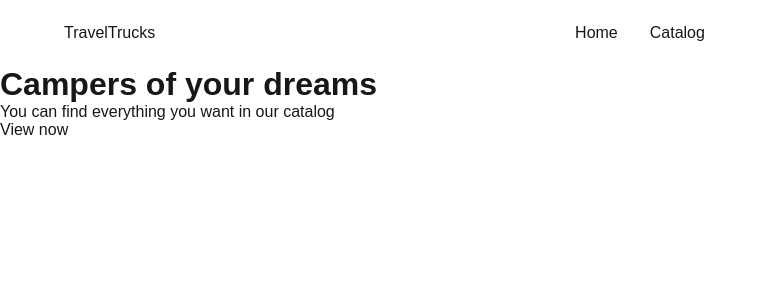
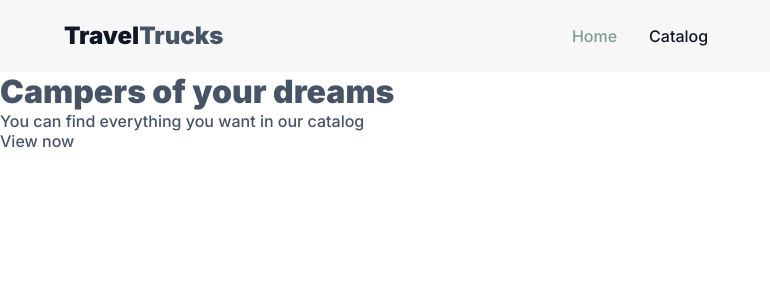
Before and after one commit to hekedebese/travel-trucks, a Next.js app: page / in a window 1280 px wide. Shown: the top 300 px of the page, without its empty margins (0-770 px from the left). Built offline with nearby package versions, Linux system fonts and the light colour scheme.

Commit message:
header css

```diff
--- a/app/globals.css
+++ b/app/globals.css
@@ -1,13 +1,17 @@
 :root {
-  --background: #ffffff;
-  --foreground: #171717;
-}
-
-@media (prefers-color-scheme: dark) {
-  :root {
-    --background: #0a0a0a;
-    --foreground: #ededed;
-  }
+  --main: #101828;
+  --text: #475467;
+  --white: #fff;
+  --inputs: #f7f7f7;
+  --badges: #f2f4f7;
+  --gray: #6c717b;
+  --gray-light: #dadde1;
+  --button: #e44848;
+  --button-hover: #d84343;
+  --rating: #ffc531;
+  --grey-green: #829b91;
+  --olive: #f0f1f1;
+  --green-hover: #6d7b75;
 }
 
 html {
@@ -24,9 +28,9 @@ body {
   min-height: 100%;
   display: flex;
   flex-direction: column;
-  color: var(--foreground);
-  background: var(--background);
-  font-family: Arial, Helvetica, sans-serif;
+  color: var(--text);
+  background: var(--white);
+  font-family: Inter, sans-serif;
   -webkit-font-smoothing: antialiased;
   -moz-osx-font-smoothing: grayscale;
 }
@@ -41,9 +45,3 @@ a {
   color: inherit;
   text-decoration: none;
 }
-
-@media (prefers-color-scheme: dark) {
-  html {
-    color-scheme: dark;
-  }
-}
--- a/app/layout.tsx
+++ b/app/layout.tsx
@@ -1,19 +1,17 @@
 import type { Metadata } from 'next';
-import { Geist, Geist_Mono } from 'next/font/google';
 import './globals.css';
 import React from 'react';
 import TanStackProvider from '@/components/TanStackProvider/TanStackProvider';
 
+import { Inter } from 'next/font/google';
+
 import Header from '@/components/Header/Header';
 
-const geistSans = Geist({
-  variable: '--font-geist-sans',
+const inter = Inter({
   subsets: ['latin'],
-});
-
-const geistMono = Geist_Mono({
-  variable: '--font-geist-mono',
-  subsets: ['latin'],
+  weight: ['500', '600', '900'],
+  variable: '--font-inter',
+  display: 'swap',
 });
 
 export const metadata: Metadata = {
@@ -26,8 +24,8 @@ export default function RootLayout({
   children,
 }: Readonly<{ children: React.ReactNode }>) {
   return (
-    <html lang="ua" className={`${geistSans.variable} ${geistMono.variable}`}>
-      <body>
+    <html lang="en">
+      <body className={inter.variable}>
         <TanStackProvider>
           <Header />
 
--- a/components/Header/Header.module.css
+++ b/components/Header/Header.module.css
@@ -2,10 +2,17 @@
   display: flex;
   align-items: center;
   padding: 0 64px;
+  height: 72px;
+  background-color: var(--inputs);
+  box-sizing: border-box;
 }
 
 .logo {
   flex: 1;
+  color: var(--main);
+  font-weight: 900;
+  font-size: 24px;
+  line-height: 1;
 }
 
 .navigation {
@@ -13,6 +20,10 @@
   align-items: center;
   gap: 32px;
   list-style-type: none;
+  font-weight: 500;
+  font-size: 16px;
+  line-height: 150%;
+  text-align: center;
 }
 
 .rightSpacer {
@@ -22,4 +33,13 @@
 .navLink {
   display: inline-block;
   padding: 24px 0;
+  color: var(--main);
 }
+
+.active {
+  color: var(--grey-green);
+}
+
+.logoSpan {
+  color: var(--text);
+}
--- a/components/Header/Header.tsx
+++ b/components/Header/Header.tsx
@@ -1,24 +1,35 @@
+'use client';
+
 import Link from 'next/link';
+import { usePathname } from 'next/navigation';
 import css from '@/components/Header/Header.module.css';
 
 const Header = () => {
+  const pathname = usePathname();
+
   return (
     <header className={css.header}>
       <div className={css.logo}>
         <Link href="/" className={css.navLink}>
-          TravelTrucks
+          Travel<span className={css.logoSpan}>Trucks</span>
         </Link>
       </div>
 
       <nav>
         <ul className={css.navigation}>
           <li>
-            <Link href="/" className={css.navLink}>
+            <Link
+              href="/"
+              className={`${css.navLink} ${pathname === '/' ? css.active : ''}`}
+            >
               Home
             </Link>
           </li>
           <li>
-            <Link href="/catalog" className={css.navLink}>
+            <Link
+              href="/catalog"
+              className={`${css.navLink} ${pathname === '/catalog' ? css.active : ''}`}
+            >
               Catalog
             </Link>
           </li>
```
